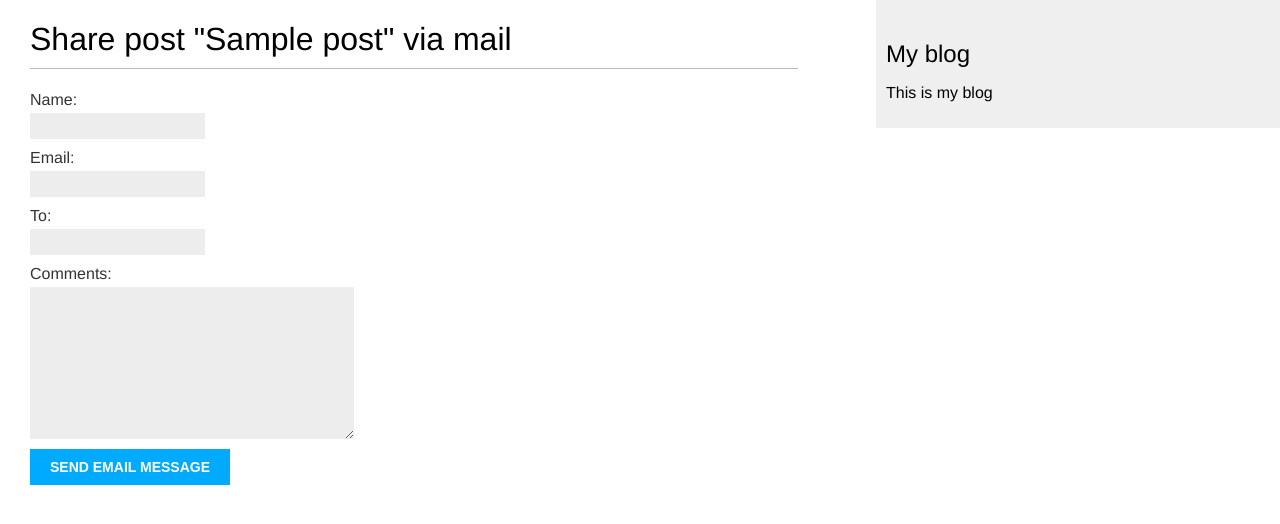
After one commit to wwainkrk/python_tutorials, a Django app: page /blog/1/share/ in a window 1280 px wide. The commit adds this page. Shown: the top 524 px of the page. Run offline with Django 3.2, Linux system fonts and the light colour scheme; tables that the repository leaves empty hold one stand-in row (values such as "Sample post").

Commit message:
Brand new view for form with necessary information to send message, send_mail() method in post_share view for sending email

```diff
--- a/django_book/mysite/blog/templates/blog/post/detail.html
+++ b/django_book/mysite/blog/templates/blog/post/detail.html
@@ -9,7 +9,7 @@
     </p>
     {{ post.body|linebreaks }}
     <p>
-        <a href="{% url 'blog.post_share' post.id ">
+        <a href="{% url 'blog:post_share' post.id %}">
             Share post
         </a>
     </p>
--- /dev/null
+++ b/django_book/mysite/blog/templates/blog/post/share.html
@@ -0,0 +1,17 @@
+{% extends "blog/base.html" %}
+
+{% block title %}Share post{% endblock %}
+
+{% block content %}
+    {% if sent %}
+        <h1>Email message has been sent</h1>
+        <p>Sending post "{{ post.title }}" to {{ cd.to }} finished successfully</p>
+    {% else %}
+        <h1>Share post "{{ post.title }}" via mail</h1>
+        <form action="." method="post">
+            {{ form.as_p }}
+            {% csrf_token %}
+            <input type="submit" value="Send email message">
+        </form>
+    {% endif %}
+{% endblock %}
--- a/django_book/mysite/blog/urls.py
+++ b/django_book/mysite/blog/urls.py
@@ -7,5 +7,6 @@ urlpatterns = [
     # Views for posts
     # path('', views.post_list, name='post_list'),
     path('', views.PostListView.as_view(), name='post_list'),
-    path('<int:year>/<int:month>/<int:day>/<slug:post>/', views.post_detail, name='post_detail')
+    path('<int:year>/<int:month>/<int:day>/<slug:post>/', views.post_detail, name='post_detail'),
+    path('<int:post_id>/share/', views.post_share, name='post_share')
 ]
--- a/django_book/mysite/blog/views.py
+++ b/django_book/mysite/blog/views.py
@@ -22,10 +22,10 @@ def post_list(request):
         # we will present last page of results
         posts = paginator.page(paginator.num_pages)
 
-    return render(request,
-                  'blog/post/list.html',
-                  {'page': page,
-                   'posts': posts})
+    return render(request, 'blog/post/list.html', {
+        'page': page,
+        'posts': posts
+    })
 
 
 def post_detail(request, day, month, year, post):
@@ -34,14 +34,16 @@ def post_detail(request, day, month, year, post):
                              publish__day=day,
                              publish__month=month,
                              publish__year=year)
-    return render(request,
-                  'blog/post/detail.html',
-                  {'post': post})
+
+    return render(request, 'blog/post/detail.html', {
+        'post': post
+    })
 
 
 def post_share(request, post_id):
     # We take a post based on his id
     post = get_object_or_404(Post, id=post_id, status='published')
+    sent = False
 
     if request.method == 'POST':
         # Form was sent.
@@ -49,15 +51,23 @@ def post_share(request, post_id):
         if form.is_valid():
             # Simply built-in validation
             cd = form.cleaned_data
+            post_url = request.build_absolute_uri(
+                post.get_absolute_url()
+            )
+            subject = '{} ({}) sent you to read "{}"'.format(cd['name'], cd['email'], post.title)
+            message = 'Read a post "{}" on page {}\n\n Comment added by {}: {}'.format(
+                post.title, post_url, cd['name'], cd['comments']
+            )
+            sent = True
     else:
         # if GET (empty form), we create new form
         form = EmailPostForm()
 
     return render(request, 'blog/post/share.html', {
         'post': post,
-        'form': form
+        'form': form,
+        'sent': sent
     })
-
 
 
 # Generic view instead simply post view
```
